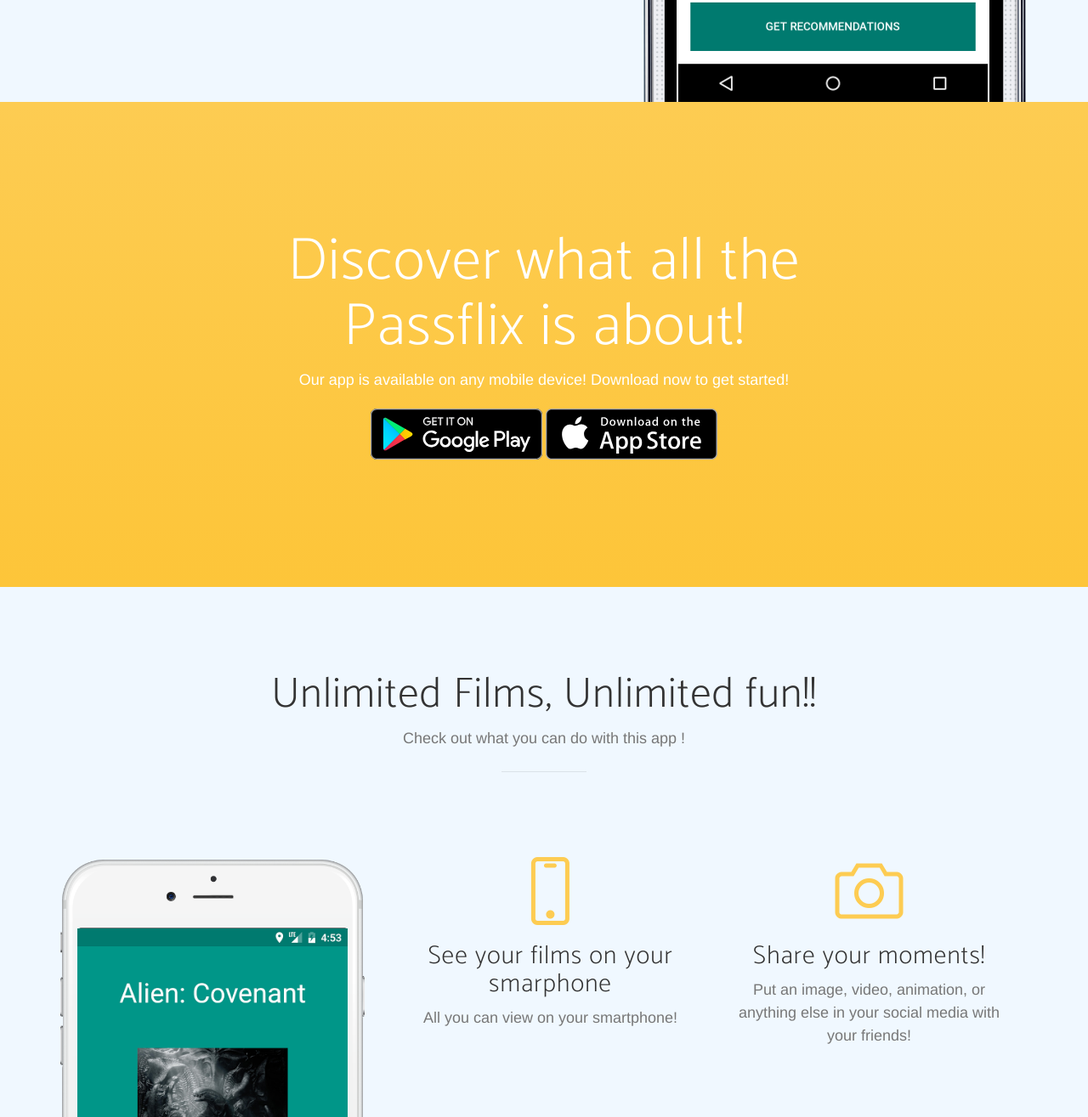
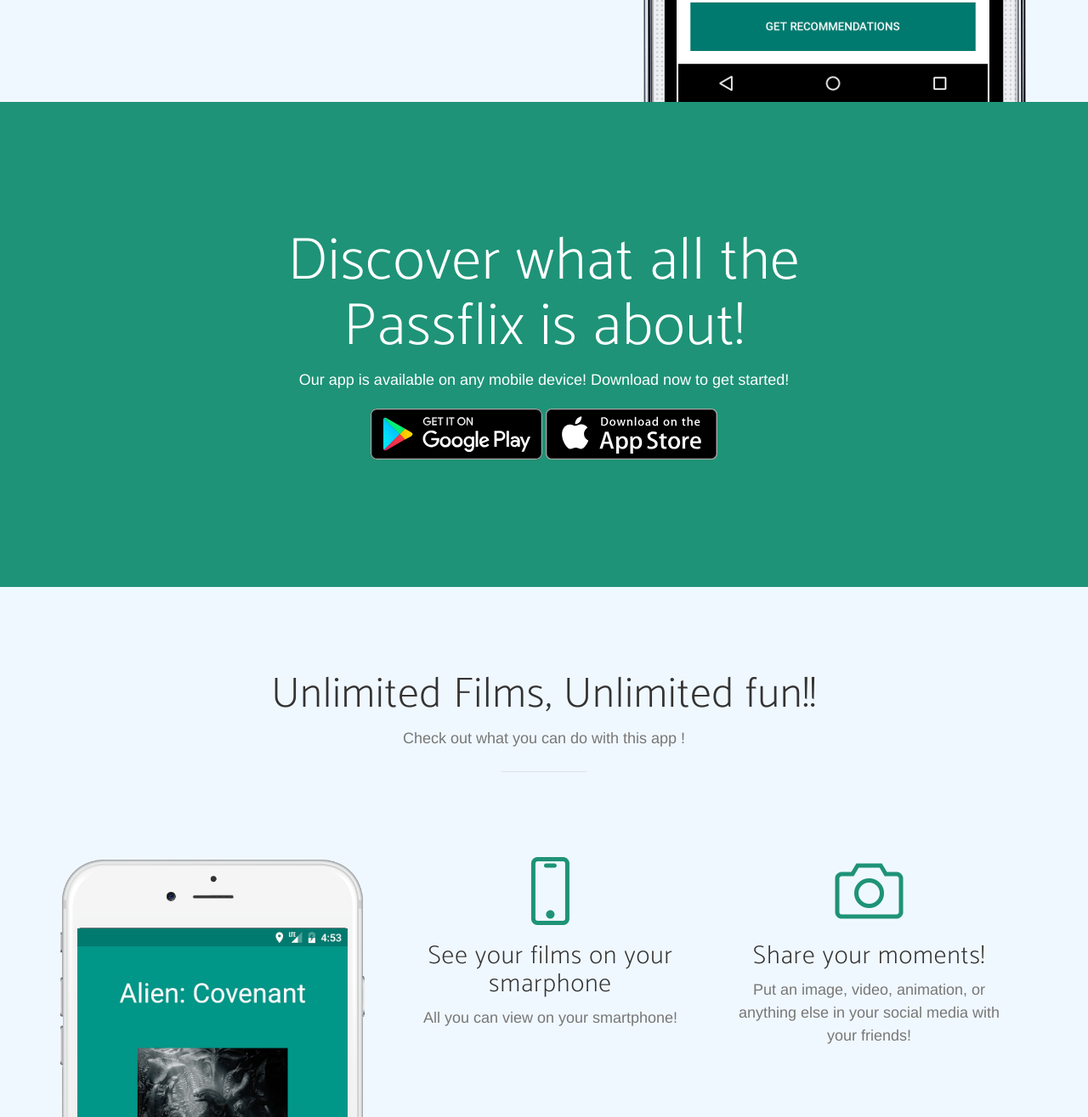
Before and after one commit to ProyectoW2W/Website, a website: page index.html in a window 1280 px wide. Shown: the part 680-1995 px from the top of the page at 85% size. Drawn offline with nearby package versions, Linux system fonts and the light colour scheme; a web font is replaced by a local one.

Commit message:
Add files via upload

```diff
--- a/css/new-age.css
+++ b/css/new-age.css
@@ -382,12 +382,10 @@
   text-decoration: none;
 }
 .bg-primary {
-  background: #fdcc52;
-  background: -webkit-linear-gradient(#fdcc52, #fdc539);
-  background: linear-gradient(#fdcc52, #fdc539);
+
 }
 .text-primary {
-  color: #fdcc52;
+  color: #1E9377;
 }
 .no-gutter > [class*='col-'] {
   padding-right: 0;
```
